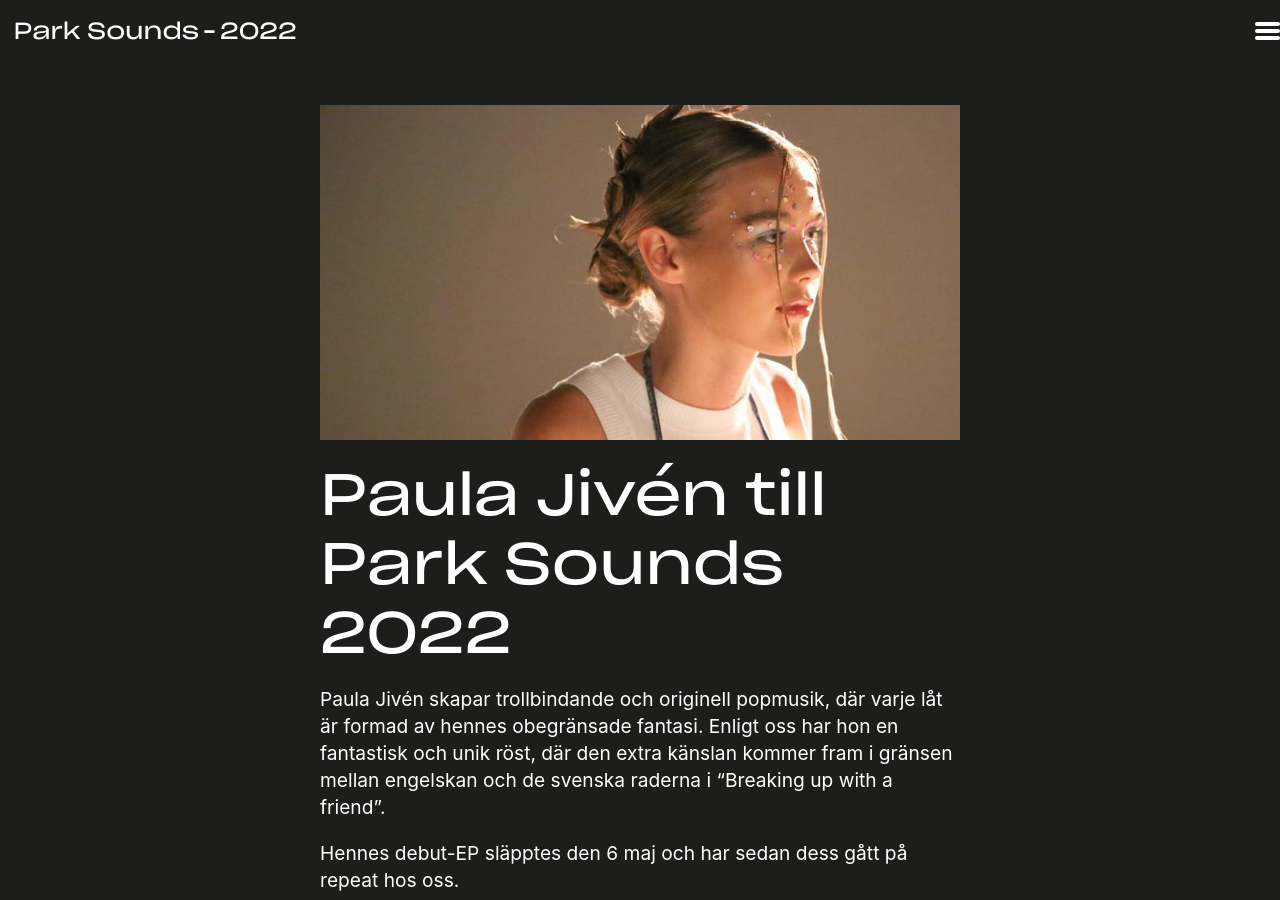
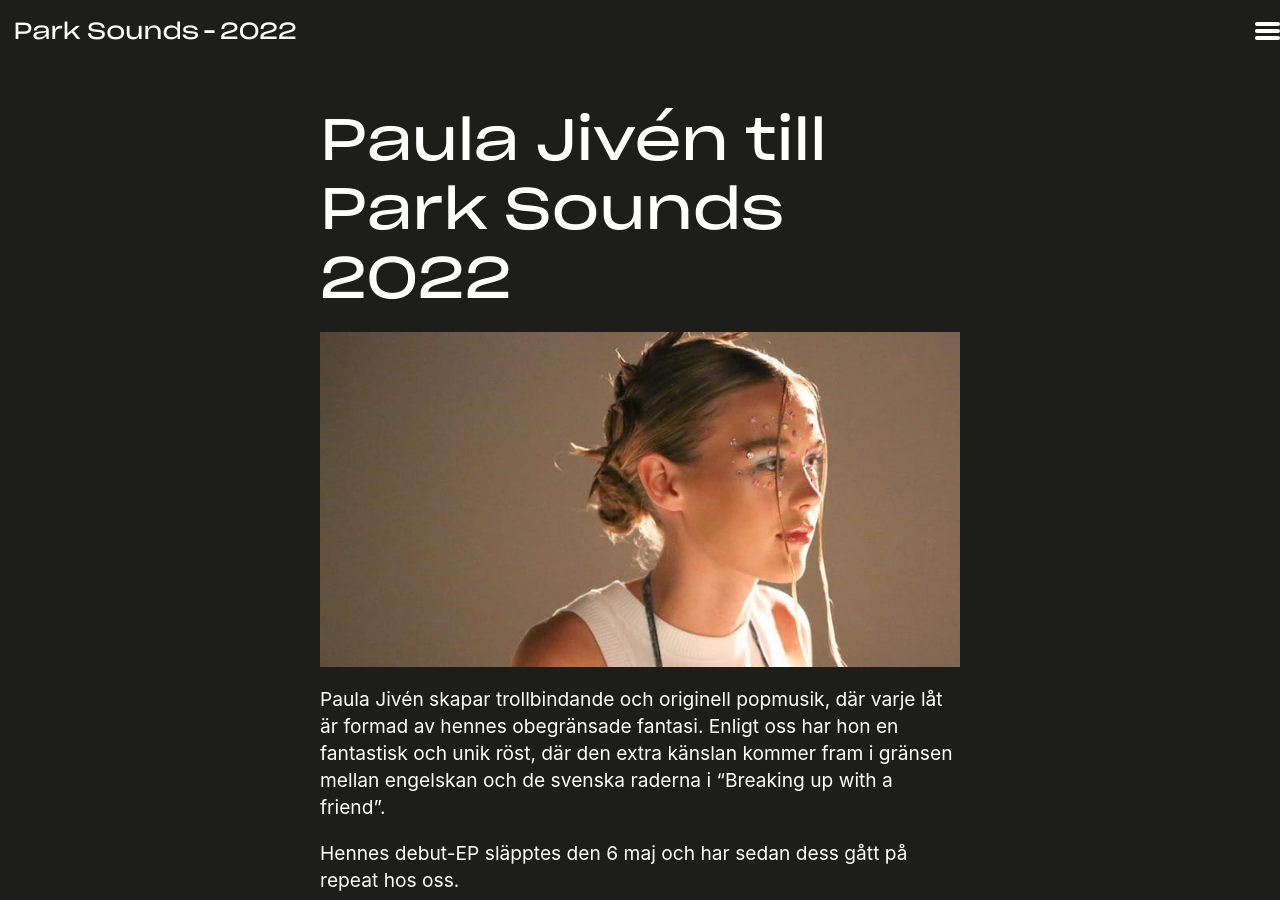
Before and after one commit to parksounds/parksounds.se, a Jekyll site: the page built from artister/paula-jiven.md, in a window 1280 px wide and 900 px high. Built offline with Jekyll 4.4.1, drawn with Linux system fonts in a browser that asks for light colours.

Commit message:
content updates

```diff
--- a/artister/paula-jiven.md
+++ b/artister/paula-jiven.md
@@ -10,9 +10,9 @@
 image: /images/artists/paula-jiven-park-sounds-2022.jpg
 ---
 
+# Paula Jivén till Park Sounds 2022
+
 ![{{page.title}}]({{page.image}})
-
-# Paula Jivén till Park Sounds 2022
 
 Paula Jivén skapar trollbindande och originell popmusik, där varje låt är formad av hennes obegränsade fantasi. Enligt oss har hon en fantastisk och unik röst, där den extra känslan kommer fram i gränsen mellan engelskan och de svenska raderna i “Breaking up with a friend”.
 
```
Also changed, not shown: artister/hannes.md (+2 -2 lines), images/artists/hannes-park-sounds-2022.jpg.
